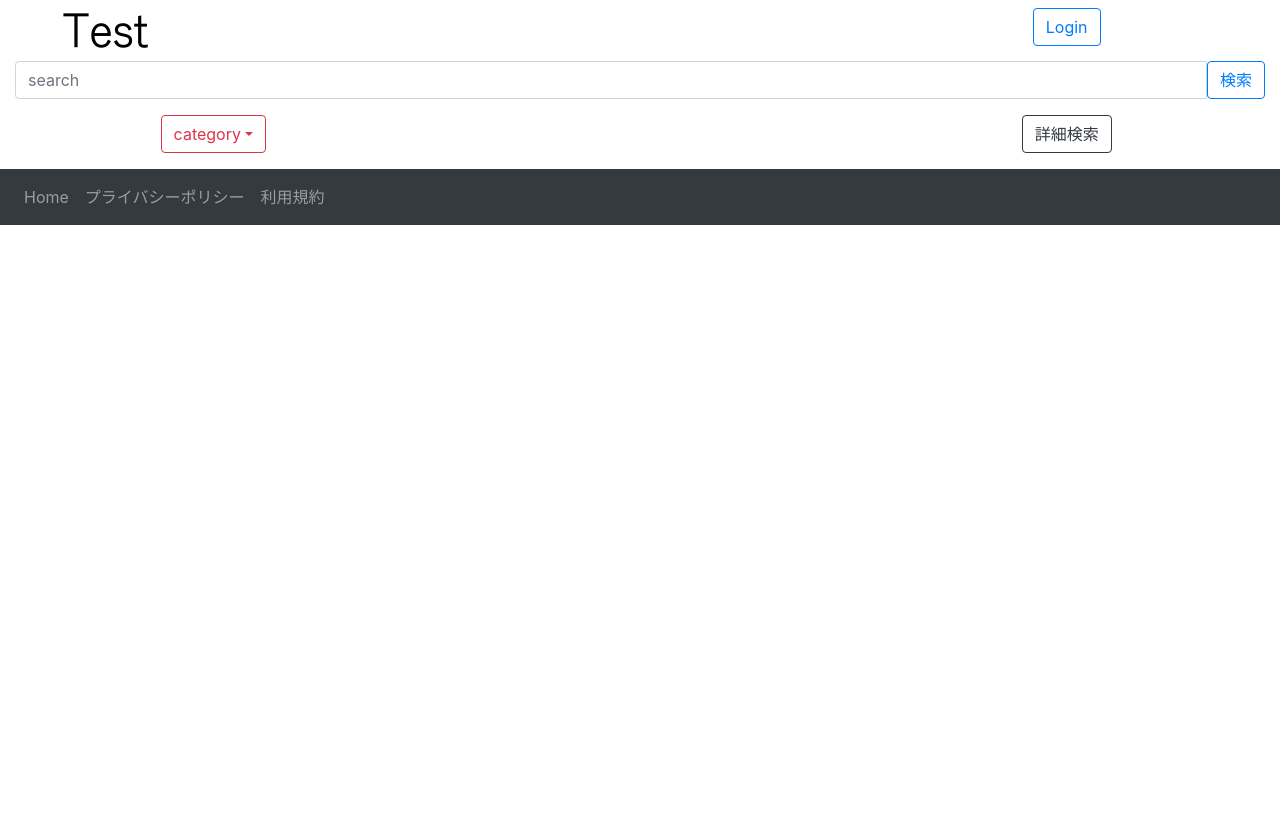
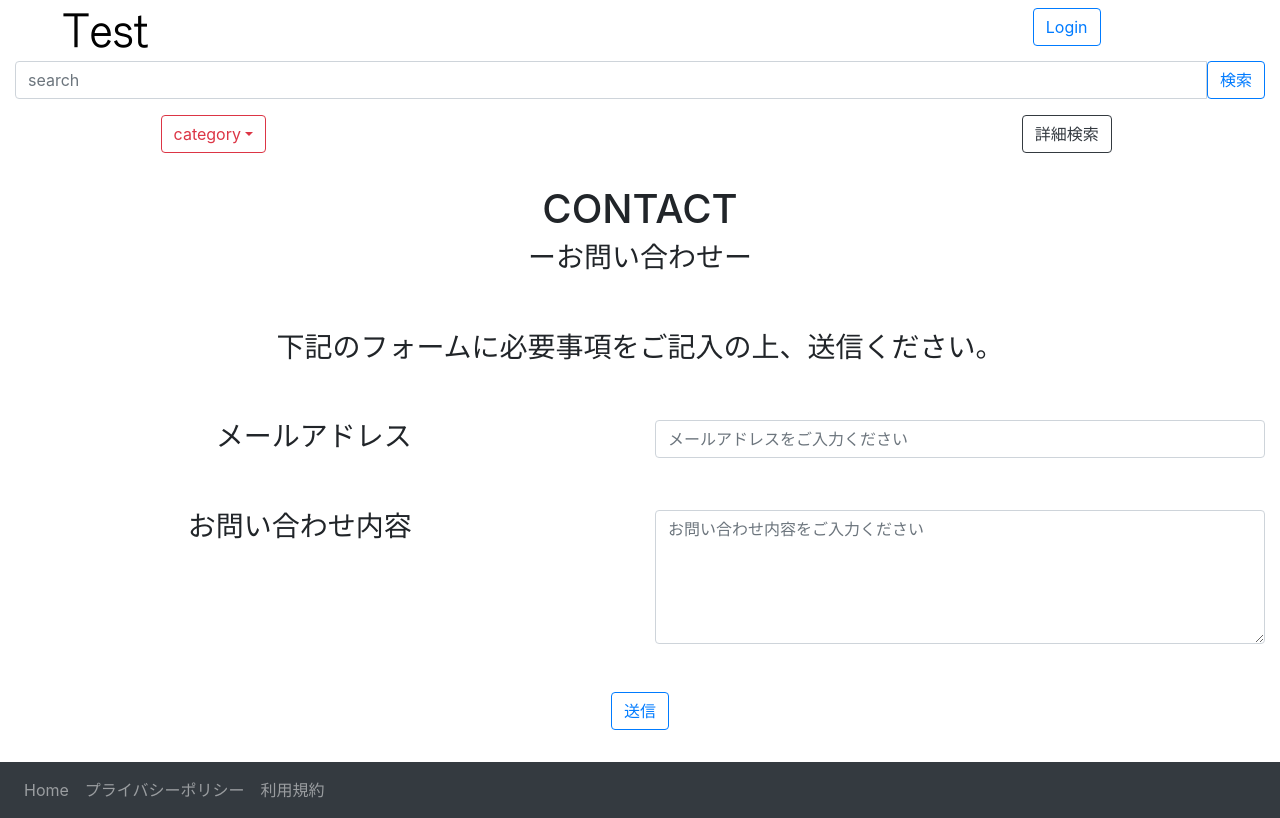
Before and after one commit to TechLabRPAT/notehub, a Nuxt app: page /contact in a window 1280 px wide. Built offline with nearby package versions, Linux system fonts and the light colour scheme.

Commit message:
contact form done

```diff
--- /dev/null
+++ b/pages/contact.vue
@@ -0,0 +1,50 @@
+<template>
+    <div>
+        <b-container fluid>
+            <b-row class="text-center my-3 py-3">
+                <b-col cols="3"></b-col>
+                <b-col cols="6">
+                    <h1>CONTACT</h1>
+                    <h3>ーお問い合わせー</h3>
+                </b-col>
+                <b-col cols="3"></b-col>
+            </b-row>
+            <b-row class="text-center my-3 py-3">
+                <b-col cols="2"></b-col>
+                <b-col cols="8">
+                    <h3>下記のフォームに必要事項をご記入の上、送信ください。</h3>
+                </b-col>
+                <b-col cols="2"></b-col>
+            </b-row>
+            <b-row class="text-center my-3 py-3">
+                <b-col class="text-right" cols="4">
+                    <h3>メールアドレス</h3>
+                </b-col>
+                <b-col cols="2"></b-col>
+                <b-col cols="6">
+                    <div class="input-group">
+                        <b-form-input type="text" class="form-control" placeholder="メールアドレスをご入力ください"></b-form-input>
+                    </div>
+                </b-col>
+            </b-row>
+            <b-row class="text-center my-3 py-3">
+                <b-col class="text-right" cols="4">
+                    <h3>お問い合わせ内容</h3>
+                </b-col>
+                <b-col cols="2"></b-col>
+                <b-col cols="6">
+                    <b-form-textarea rows="5" placeholder="お問い合わせ内容をご入力ください">
+
+                    </b-form-textarea>
+                </b-col>
+            </b-row>
+            <b-row class="text-center my-3 py-3">
+                <b-col cols="3"></b-col>
+                <b-col cols="6">
+                    <b-button variant="outline-primary">送信</b-button>
+                </b-col>
+                <b-col cols="3"></b-col>
+            </b-row>
+        </b-container>
+    </div>
+</template>
```
